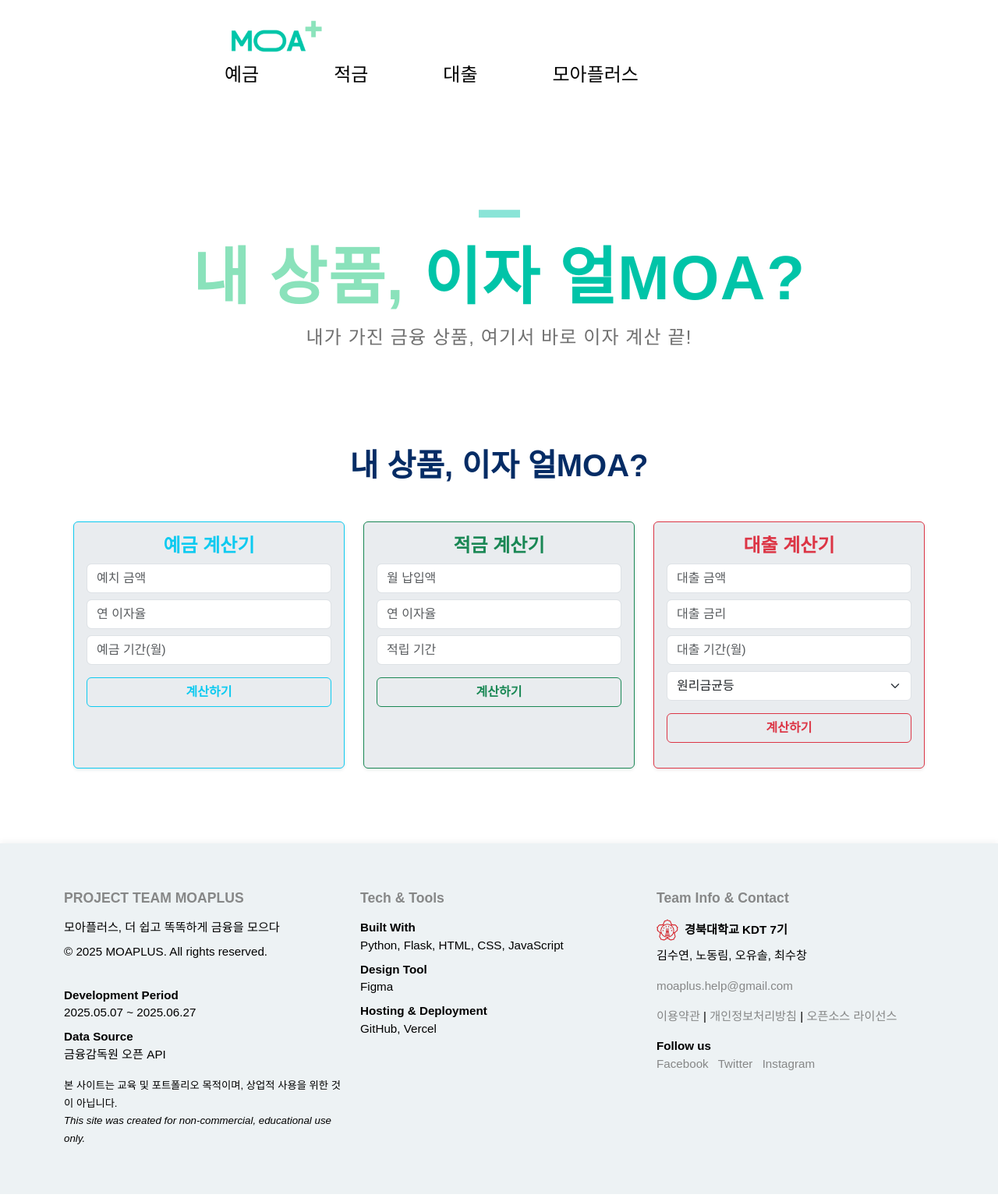
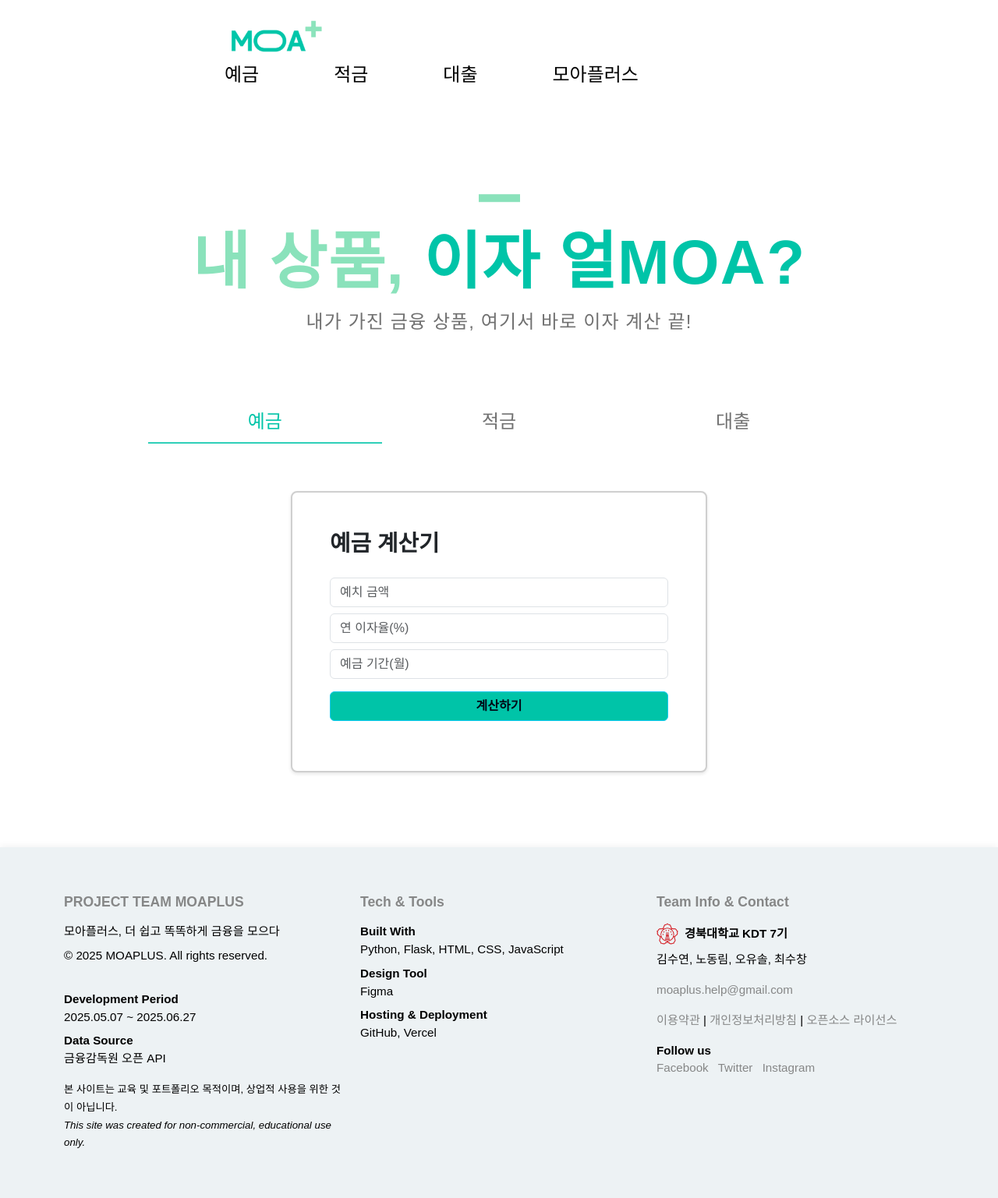
Before and after one commit to rimit000/finance_service_3, a Flask app: page /plus/calculator in a window 1280 px wide. Shown: the whole page at 78% size. Run offline with Flask 3, Linux system fonts and the light colour scheme; parts of the project's set-up code (start-up, migrations or seed data) failed here and were passed over; some web fonts are replaced.

Commit message:
시안 업뎃

```diff
--- a/Documents/카카오톡 받은 파일/기업프로젝트/기업프로젝트/templates/calculator_home.html
+++ b/Documents/카카오톡 받은 파일/기업프로젝트/기업프로젝트/templates/calculator_home.html
@@ -1,16 +1,25 @@
 {% extends 'base.html' %}
-<link
-  rel="stylesheet"
-  href="https://cdn.jsdelivr.net/npm/bootstrap-icons@1.10.0/font/bootstrap-icons.css"
-/>
-<link
-  rel="stylesheet"
-  href="{{ url_for('static', filename='style.css') }}"
-/>
+
 {% block title %}내 상품, 이자 얼MOA?{% endblock %}
 
 {% block content %}
 <style>
+  :root {
+
+    --moa-green: #00C4A8;
+    --moa-light: #8AE2BB;
+    --moa-dark: #020715;
+
+    --card-border-width: 2px;
+    --card-border-radius: 0.5rem;
+    --card-padding: 3rem;
+    --card-bg: #FFFFFF;
+    --card-shadow: 0 0.125rem 0.25rem rgba(0,0,0,0.1);
+    --card-border-info: #CFCFCF;
+    --card-border-success: #198754;
+    --card-border-danger: #dc3545;
+  }
+
   .moa-header {
     transform: translateY(-1cm);
     background: white;
@@ -18,19 +27,21 @@
     text-align: center;
     font-family: 'NoonnuBasicGothic', sans-serif;
   }
-
+  .moa-header .moa-bar {
+    width: 53px;
+    height: 10px;
+    background-color: var(--moa-light);
+    margin: 0 auto 30px;
+  }
   .moa-header h1 {
     font-size: 5rem;
     font-weight: 700;
-    color: #00C4A8;
+    color: var(--moa-green);
     letter-spacing: 1.5px;
   }
-
   .moa-header h1 span {
-    color: #8AE2BB;
-    font-weight: 700;
+    color: var(--moa-light);
   }
-
   .moa-header p {
     font-size: 1.5rem;
     color: #717171;
@@ -38,15 +49,51 @@
     letter-spacing: 1.1px;
   }
 
-  .moa-bar {
-    width: 53px;
-    height: 10px;
-    background-color: #8AE4D7;
-    margin: 20px auto 30px;
+  .nav-tabs {
+    transform: translateY(-1cm);
+    justify-content: center;
+    border-bottom: none;
+    font-family: 'NoonnuBasicGothic', sans-serif;
   }
+  .nav-tabs .nav-link {
+    color: #717171;
+    font-size: 1.5rem;
+    border: none;
+    padding: 0.5rem 8rem;
+  }
+  .nav-tabs .nav-link.active {
+    color: var(--moa-green);
+    border-bottom: 2px solid var(--moa-green);
+  }
+
+  /* 카드 공통 스타일 (재사용 가능) */
+  .calc-card {
+    border-width: var(--card-border-width) !important;
+    border-style: solid !important;
+    border-radius: var(--card-border-radius) !important;
+    background-color: var(--card-bg) !important;
+    box-shadow: var(--card-shadow) !important;
+  }
+  .calc-card .card-body {
+    padding: var(--card-padding) !important;
+  }
+
+  .calc-card .card-title {
+    color: var(--card-title-color) !important;
+    margin-bottom: 0.7cm;
+    font-size: 1.8rem;
+  }
+
+  .calc-card.info { border-color: var(--card-border-info) !important; }
+
+  .btn-fill-dark {
+    --bs-btn-bg: #00C4A8;
+    --bs-btn-color: #020715;
+  }
+
 </style>
 
-<!-- 상단 제목 영역 -->
+<!-- 상단 헤더 -->
 <div class="moa-header">
   <div class="moa-bar"></div>
   <h1><span>내 상품,</span> 이자 얼MOA?</h1>
@@ -54,56 +101,78 @@
 </div>
 
 <div class="container py-5" data-bs-theme="auto">
-    <h1 class="text-center fw-bold mb-5 text-primary-emphasis">내 상품, 이자 얼MOA?</h1>
+  <!-- 탭 메뉴 -->
+  <ul class="nav nav-tabs mb-4" id="calcTabs" role="tablist">
+    <li class="nav-item" role="presentation">
+      <button class="nav-link active" id="simple-tab" data-bs-toggle="tab" data-bs-target="#simple" type="button" role="tab">예금</button>
+    </li>
+    <li class="nav-item" role="presentation">
+      <button class="nav-link" id="compound-tab" data-bs-toggle="tab" data-bs-target="#compound" type="button" role="tab">적금</button>
+    </li>
+    <li class="nav-item" role="presentation">
+      <button class="nav-link" id="loan-tab" data-bs-toggle="tab" data-bs-target="#loan" type="button" role="tab">대출</button>
+    </li>
+  </ul>
 
-    <div class="row g-4">
-        <!-- 단리 계산기 -->
-        <div class="col-md-4">
-            <div class="card h-100 border-info shadow-sm bg-body-secondary">
+  <div class="tab-content">
+    <!-- 예금 계산기 -->
+    <div class="tab-pane fade show active" id="simple" role="tabpanel" aria-labelledby="simple-tab">
+      <div class="row justify-content-center">
+        <div class="col-md-6">
+          <div class="card calc-card info">
             <div class="card-body">
-                    <h4 class="card-title text-info text-center fw-bold">예금 계산기</h4>
+              <h4 class="card-title text-right fw-bold">예금 계산기</h4>
               <form id="simpleInterestForm">
                 <input type="number" class="form-control my-2" placeholder="예치 금액" name="monthly">
-                        <input type="number" class="form-control my-2" placeholder="연 이자율" name="rate">
+                <input type="number" class="form-control my-2" placeholder="연 이자율(%)" name="rate">
                 <input type="number" class="form-control my-2" placeholder="예금 기간(월)" name="months">
-                        <button class="btn btn-outline-info w-100 mt-2 fw-semibold" type="button" onclick="calcSimple()">계산하기</button>
+                <button class="btn btn-info btn-fill-dark w-100 mt-2 fw-semibold" type="button" onclick="calcSimple()">계산하기</button>
+
                 <p class="mt-3 text-center fw-semibold" id="simpleResult"></p>
               </form>
             </div>
           </div>
         </div>
+      </div>
+    </div>
 
-        <!-- 복리 계산기 -->
-        <div class="col-md-4">
-            <div class="card h-100 border-success shadow-sm bg-body-secondary">
+    <!-- 적금 계산기 -->
+    <div class="tab-pane fade" id="compound" role="tabpanel" aria-labelledby="compound-tab">
+      <div class="row justify-content-center">
+        <div class="col-md-6">
+          <div class="card calc-card info">
             <div class="card-body">
-                    <h4 class="card-title text-success text-center fw-bold">적금 계산기</h4>
+              <h4 class="card-title text-right fw-bold">적금 계산기</h4>
               <form id="compoundInterestForm">
                 <input type="number" class="form-control my-2" placeholder="월 납입액" name="monthly">
-                        <input type="number" class="form-control my-2" placeholder="연 이자율" name="rate">
-                        <input type="number" class="form-control my-2" placeholder="적립 기간" name="months">
-                        <button class="btn btn-outline-success w-100 mt-2 fw-semibold" type="button" onclick="calcCompound()">계산하기</button>
+                <input type="number" class="form-control my-2" placeholder="연 이자율(%)" name="rate">
+                <input type="number" class="form-control my-2" placeholder="적립 기간(월)" name="months">
+                <button class="btn btn-info btn-fill-dark w-100 mt-2 fw-semibold" type="button" onclick="calcSimple()">계산하기</button>
                 <p class="mt-3 text-center fw-semibold" id="compoundResult"></p>
               </form>
             </div>
           </div>
         </div>
+      </div>
+    </div>
 
     <!-- 대출 계산기 -->
-        <div class="col-md-4">
-            <div class="card h-100 border-danger shadow-sm bg-body-secondary">
+    <div class="tab-pane fade" id="loan" role="tabpanel" aria-labelledby="loan-tab">
+      <div class="row justify-content-center">
+        <div class="col-md-6">
+          <div class="card calc-card info">
             <div class="card-body">
-                    <h4 class="card-title text-danger text-center fw-bold">대출 계산기</h4>
+              <h4 class="card-title text-right fw-bold">대출 계산기</h4>
               <form id="loanForm">
                 <input type="number" class="form-control my-2" placeholder="대출 금액" name="loan">
-                        <input type="number" class="form-control my-2" placeholder="대출 금리" name="rate">
+                <input type="number" class="form-control my-2" placeholder="대출 금리(%)" name="rate">
                 <input type="number" class="form-control my-2" placeholder="대출 기간(월)" name="months">
                 <select class="form-select my-2" name="type">
                   <option value="equal_payment">원리금균등</option>
                   <option value="equal_principal">원금균등</option>
                   <option value="bullet">만기일시상환</option>
                 </select>
-                        <button class="btn btn-outline-danger w-100 mt-2 fw-semibold" type="button" onclick="calcLoan()">계산하기</button>
+                <button class="btn btn-info btn-fill-dark w-100 mt-2 fw-semibold" type="button" onclick="calcSimple()">계산하기</button>
                 <p class="mt-3 text-center fw-semibold" id="loanResult"></p>
               </form>
             </div>
@@ -111,6 +180,11 @@
         </div>
       </div>
     </div>
+  </div>
+
+</div>
+
+
 
 <script>
 function calcSimple() {
--- a/Documents/카카오톡 받은 파일/기업프로젝트/기업프로젝트/templates/compare_form.html
+++ b/Documents/카카오톡 받은 파일/기업프로젝트/기업프로젝트/templates/compare_form.html
@@ -18,6 +18,7 @@
   }
 
   .moa-header {
+    transform: translateY(-2cm);
     background: white;
     padding: 80px 20px 20px;
     text-align: center;
```
Lines whose indentation alone changed are shown as unchanged.
